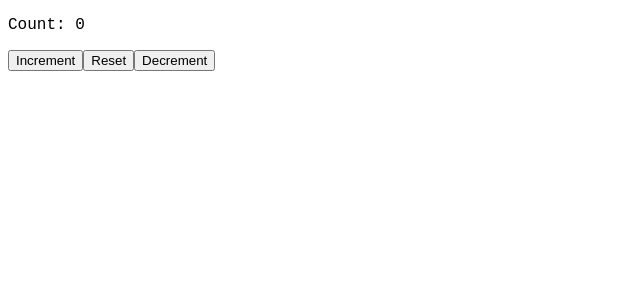
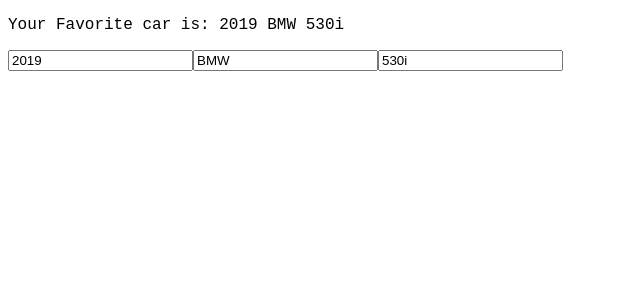
Before and after one commit to shiveshkumarsuri/react-js, a React (Vite) app: page / in a window 1280 px wide. Shown: the top 300 px of the page, without its empty margins (0-640 px from the left). Built offline with nearby package versions, Linux system fonts and the light colour scheme.

Commit message:
object-update with updater function

```diff
--- a/src/App.jsx
+++ b/src/App.jsx
@@ -1,10 +1,10 @@
-import UpdaterFunction from './UpdaterFunction.jsx'
+import ObjectStateChange from './ObjectStateChange.jsx'
 
 function App() {
 
   return(
     <>
-    <UpdaterFunction />
+    <ObjectStateChange />
     </>
   );
 }
--- /dev/null
+++ b/src/ObjectStateChange.jsx
@@ -0,0 +1,30 @@
+import React, {useState} from 'react';
+
+function ObjectStateChange(){
+
+    const [car, setCar] = useState({year: 2019,
+                                    make: "BMW",
+                                    model: "530i"
+                                    }
+                                  );
+
+    function handleYearChange(event){
+        setCar( c => ({...c, year: event.target.value}));
+    }
+    function handleMakeChange(event){
+        setCar( c => ({...c, make: event.target.value}));
+    }
+    function handleModelChange(event){
+        setCar( c => ({...c, model: event.target.value}));
+    }
+
+    return (
+        <div>
+            <p>Your Favorite car is: {car.year} {car.make} {car.model}</p>
+            <input type="number" value={car.year} onChange={handleYearChange}/>
+            <input type="text" value={car.make} onChange={handleMakeChange}/>
+            <input type="text" value={car.model} onChange={handleModelChange}/>
+        </div>
+    );
+}
+export default ObjectStateChange
```
